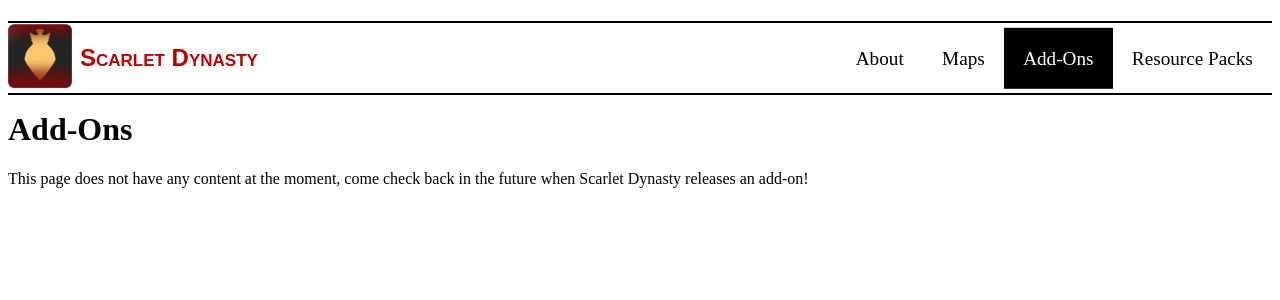
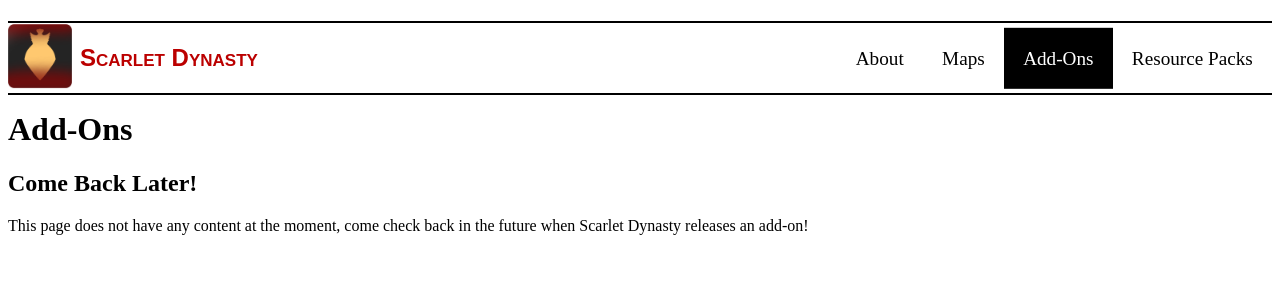
Before and after one commit to Scarlet-Dynasty/scarlet-dynasty.github.io, a Jekyll site: the page built from addons.md, in a window 1280 px wide. Shown: the top 300 px of the page. Built offline with Jekyll 4.4.1, drawn with Linux system fonts in a browser that asks for light colours.

Commit message:
Update addons.md

```diff
--- a/addons.md
+++ b/addons.md
@@ -2,4 +2,5 @@
 title: Add-Ons
 ---
 
+## Come Back Later!
 This page does not have any content at the moment, come check back in the future when Scarlet Dynasty releases an add-on!
```
